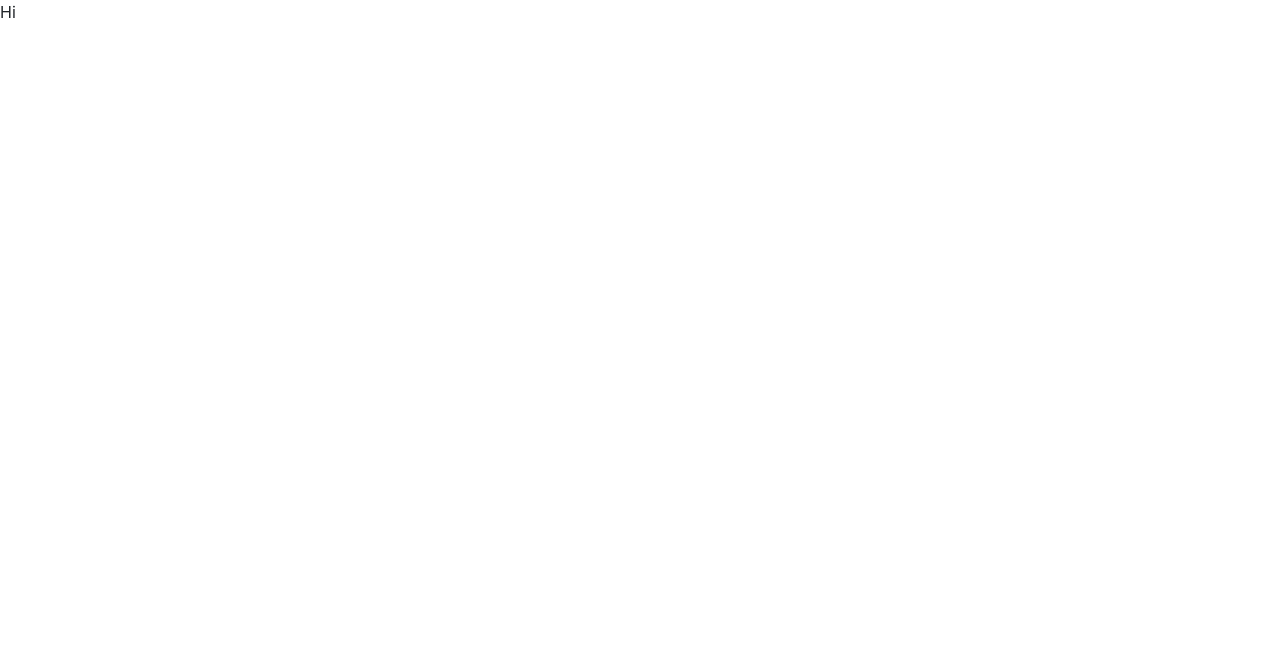
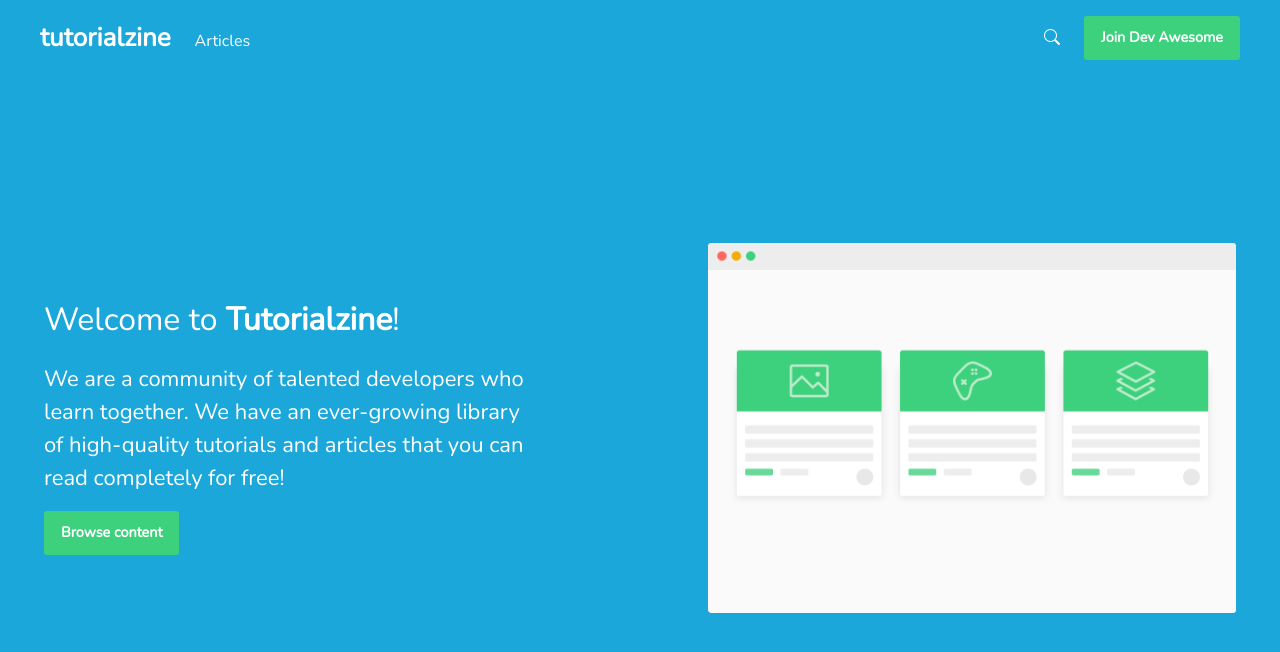
Before and after one commit to b-commits/react-homepage, a React (Create React App) app: page / in a window 1280 px wide. Shown: the top 652 px of the page. Built offline with nearby package versions, Linux system fonts and the light colour scheme; the HTML template or start-up script is replaced by a standard one.

Commit message:
feat: misc additions to the layout

```diff
--- a/package.json
+++ b/package.json
@@ -3,6 +3,7 @@
   "version": "0.1.0",
   "private": true,
   "dependencies": {
+    "@emotion/react": "^11.9.3",
     "@testing-library/jest-dom": "^5.16.4",
     "@testing-library/react": "^13.3.0",
     "@testing-library/user-event": "^13.5.0",
@@ -40,5 +41,8 @@
       "last 1 firefox version",
       "last 1 safari version"
     ]
+  },
+  "devDependencies": {
+    "@types/bootstrap": "^5.1.12"
   }
 }
--- a/public/index.html
+++ b/public/index.html
@@ -9,7 +9,28 @@
       name="description"
       content="Web site created using create-react-app"
     />
+    <link rel="preconnect" href="https://fonts.googleapis.com" />
+    <link rel="preconnect" href="https://fonts.gstatic.com" crossorigin />
+    <link
+      href="https://fonts.googleapis.com/css2?family=Nunito:ital,wght@0,200;0,300;0,400;1,200;1,300&display=swap"
+      rel="stylesheet"
+    />
     <link rel="apple-touch-icon" href="%PUBLIC_URL%/logo192.png" />
+    <link
+      href="https://cdn.jsdelivr.net/npm/bootstrap@5.2.0-beta1/dist/css/bootstrap.min.css"
+      rel="stylesheet"
+      integrity="sha384-0evHe/X+R7YkIZDRvuzKMRqM+OrBnVFBL6DOitfPri4tjfHxaWutUpFmBp4vmVor"
+      crossorigin="anonymous"
+    />
+    <script
+      src="https://cdn.jsdelivr.net/npm/bootstrap@5.2.0-beta1/dist/js/bootstrap.bundle.min.js"
+      integrity="sha384-pprn3073KE6tl6bjs2QrFaJGz5/SUsLqktiwsUTF55Jfv3qYSDhgCecCxMW52nD2"
+      crossorigin="anonymous"
+    ></script>
+    <link
+      rel="stylesheet"
+      href="https://cdn.jsdelivr.net/npm/bootstrap-icons@1.8.3/font/bootstrap-icons.css"
+    />
     <!--
       manifest.json provides metadata used when your web app is installed on a
       user's mobile device or desktop. See https://developers.google.com/web/fundamentals/web-app-manifest/
--- a/src/App.tsx
+++ b/src/App.tsx
@@ -1,5 +1,17 @@
+/** @jsxImportSource @emotion/react */
+import { container } from './components/Header/Header.module.style';
+import Header from './components/Header/Header';
+import Hero from './components/Hero/Hero';
+
 function App() {
-  return <div className="App">Hi</div>;
+  return (
+    <>
+      <div className="container-fluid" css={container}>
+        <Header />
+        <Hero />
+      </div>
+    </>
+  );
 }
 
 export default App;
--- /dev/null
+++ b/src/components/Button/Button.module.style.ts
@@ -0,0 +1,11 @@
+import { css } from '@emotion/react';
+
+export const buttonStyle = css({
+  backgroundColor: '#3dd07d',
+  borderColor: '#3dd07d',
+  fontSize: '.9em',
+  fontWeight: 700,
+  border: '1px solid transparent',
+  borderRadius: '3px',
+  padding: '10px 16px 10px 16px',
+});
--- /dev/null
+++ b/src/components/Button/Button.tsx
@@ -0,0 +1,12 @@
+/** @jsxImportSource @emotion/react */
+import { buttonStyle } from './Button.module.style';
+
+const Button = ({ text }: any) => {
+  return (
+    <button className="btn btn-success" css={buttonStyle}>
+      {text}
+    </button>
+  );
+};
+
+export default Button;
--- /dev/null
+++ b/src/components/Header/Header.module.style.ts
@@ -0,0 +1,22 @@
+import { css } from '@emotion/react';
+
+export const buttonStyle = css({
+  color: 'red',
+});
+
+export const logo = css({
+  color: 'white',
+  fontWeight: '700',
+  fontSize: '26px',
+});
+
+export const container = css({
+  maxWidth: '1200px',
+  padding: '0 0 0 0',
+  position: 'relative',
+});
+
+export const hamburger = css({
+  fontSize: '1.5rem',
+  marginLeft: '10px',
+});
--- /dev/null
+++ b/src/components/Header/Header.tsx
@@ -0,0 +1,34 @@
+/** @jsxImportSource @emotion/react */
+import { logo, container, hamburger } from './Header.module.style';
+import Button from '../Button/Button';
+
+const Header = () => {
+  return (
+    <nav className="navbar navbar-expand-md navbar-dark pt-3">
+      <div className="container-fluid " css={container}>
+        <div className="nav-item">
+          <a className="bi bi-list text-white d-md-none" css={hamburger}></a>
+          <a
+            css={logo}
+            className="text-decoration-none navbar-brand nav-item me-4 d-none d-md-inline"
+          >
+            tutorial<span>zine</span>
+          </a>
+          <a className="text-decoration-none text-white d-none d-md-inline">
+            Articles
+          </a>
+        </div>
+        <ul className="navbar-nav nav-item align-items-center" id="navmenu">
+          <li className="nav-item me-4">
+            <a className="bi bi-search text-white" />
+          </li>
+          <li className="nav-item d-none d-md-inline">
+            <Button className="nav-item" text="Join Dev Awesome" />
+          </li>
+        </ul>
+      </div>
+    </nav>
+  );
+};
+
+export default Header;
--- /dev/null
+++ b/src/components/Hero/Hero.module.style.ts
@@ -0,0 +1,14 @@
+import { css } from '@emotion/react';
+
+export const image = css({
+  height: '370px',
+  borderRadius: '3px',
+});
+
+export const content = css({
+  minHeight: 'calc(100vh - 80px)',
+});
+
+export const heroResponsive = css({
+  fontSize: '22px',
+});
--- /dev/null
+++ b/src/components/Hero/Hero.tsx
@@ -0,0 +1,32 @@
+/** @jsxImportSource @emotion/react */
+import Button from '../Button/Button';
+import { image, content, heroResponsive } from './Hero.module.style';
+
+const Hero = () => {
+  return (
+    <div className="hero-content d-flex align-items-center p-1" css={content}>
+      <div className="row no-margin d-flex justify-content-between">
+        <div className="col-md-5 text-white d-flex align-items-center">
+          <div>
+            <h2>
+              Welcome to <strong>Tutorialzine</strong>!
+            </h2>
+            <p className="mt-4" css={heroResponsive}>
+              We are a community of talented developers who learn together. We
+              have an ever-growing library of high-quality tutorials and
+              articles that you can read completely for free!
+            </p>
+            <div className="stack-sm">
+              <Button className="nav-item" text="Browse content" />
+            </div>
+          </div>
+        </div>
+        <div className="col-md-6 d-flex justify-content-end">
+          <img src="/hero.png" className="d-none d-md-block" css={image}></img>
+        </div>
+      </div>
+    </div>
+  );
+};
+
+export default Hero;
--- a/src/index.css
+++ b/src/index.css
@@ -1,8 +1,10 @@
 body {
   margin: 0;
-  font-family: -apple-system, BlinkMacSystemFont, 'Segoe UI', 'Roboto', 'Oxygen',
+  /* font-family: -apple-system, BlinkMacSystemFont, 'Segoe UI', 'Roboto', 'Oxygen',
     'Ubuntu', 'Cantarell', 'Fira Sans', 'Droid Sans', 'Helvetica Neue',
-    sans-serif;
+    sans-serif; */
+  background-color: #1ba7da;
+  font-family: 'Nunito', sans-serif;
   -webkit-font-smoothing: antialiased;
   -moz-osx-font-smoothing: grayscale;
 }
```
Also changed, not shown: public/hero.png (added), src/components/ArticleListing/ArticleListing.tsx (added), 1 other file (tests, documents, lock files or other folders).
